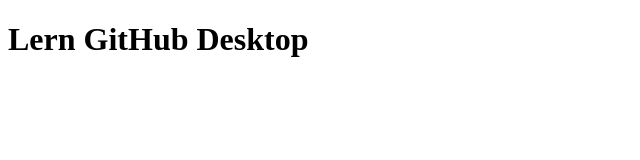
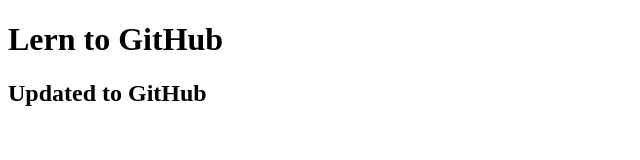
Before and after one commit to s6407012663044/Devops2-Nitikon, a plain HTML site: page index.html in a window 1280 px wide. Shown: the whole page, without its empty margins (0-640 px from the left). Drawn offline with Linux system fonts and the light colour scheme.

Commit message:
Update h2 in index.html
Update h2 in index.html

```diff
--- a/index.html
+++ b/index.html
@@ -5,12 +5,13 @@
     <meta charset="UTF-8">
     <meta http-equiv="X-UA-Compatible" content="IE=edge">
     <meta name="viewport" content="width=device-width, initial-scale=1.0">
-    <title>Lern GitHub</title>
+    <title>Lern to GitHub Desktop</title>
 </head>
 
 <body>
 
-    <h1>Lern GitHub Desktop</h1>
+    <h1>Lern to GitHub</h1>
+    <h2>Updated to GitHub</h2>
 
 </body>
 
```
